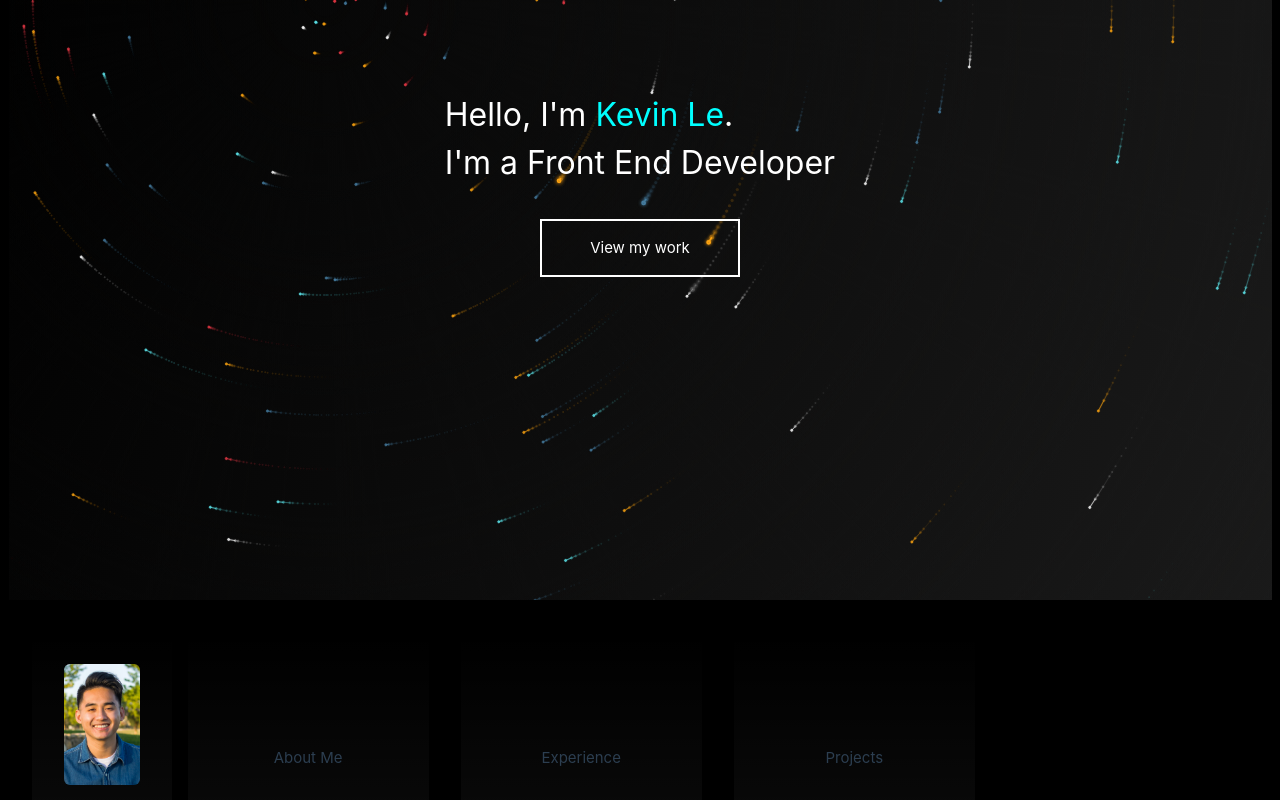
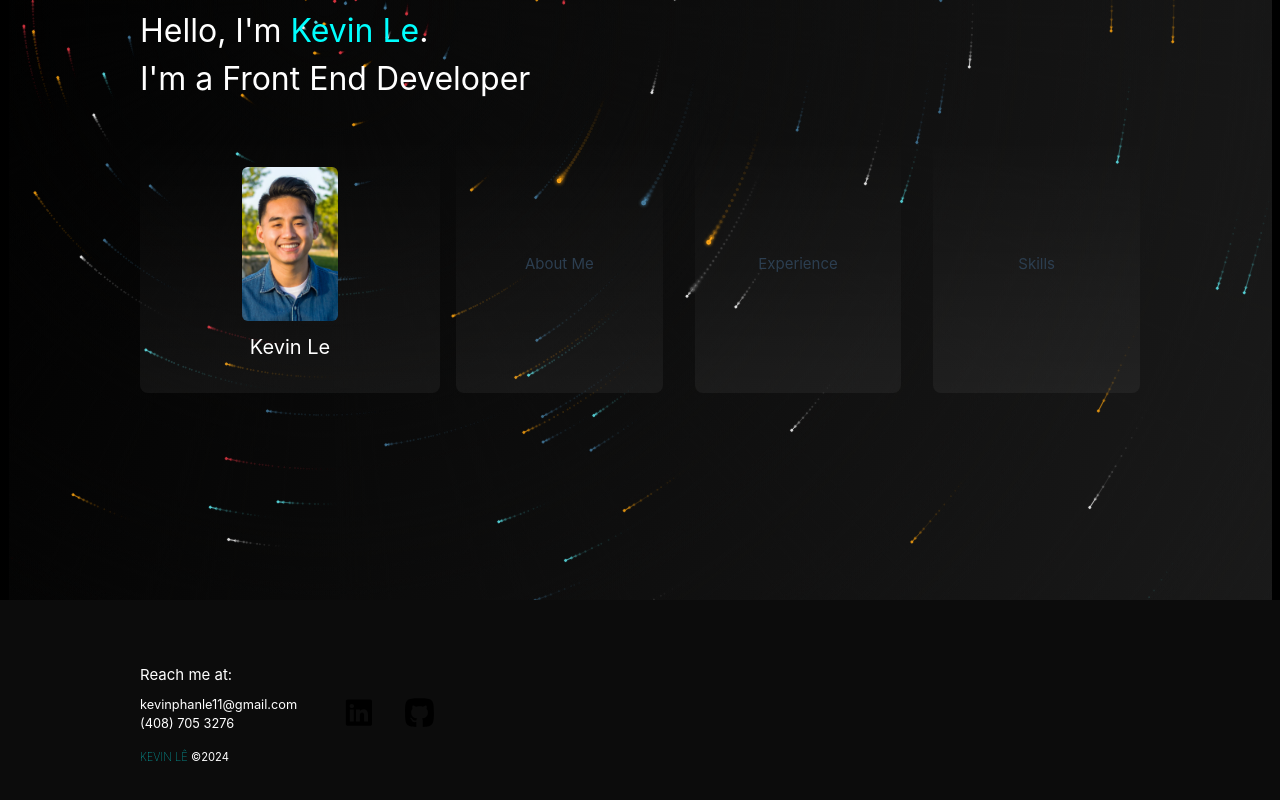
Before and after one commit to kevinphanle/Portfolio2024, a Vue app: page / in a window 1280 px wide. Shown: the part 200-1000 px from the top of the page. Built offline with nearby package versions, Linux system fonts and the light colour scheme.

Commit message:
redid layout

```diff
--- a/src/App.vue
+++ b/src/App.vue
@@ -15,18 +15,19 @@ import SidebarComponent from './components/SidebarComponent.vue';
   <div>
     <div class="home-page">
       <Canvas></Canvas>
+      <div class="main-layout">
         <div class="hero-content">
           <h3>Hello, I'm <span>Kevin Le</span>.</h3>
           <h3>I'm a Front End Developer</h3>
 
-        <a href="#sidebar" class="hero-cta">View my work</a>
+          <!-- <a href="#sidebar" class="hero-cta">View my work</a> -->
+
         </div>
-    </div>
-    <div class="main-layout">
+        <div class="hero-main flex ">
           <div class="left-sidebar" id="sidebar">
             <SidebarComponent />
           </div>
-      <div class="right-side grid grid-cols-4">
+          <div class="right-side grid grid-cols-3">
             <!-- <SectionComponent title="About Me"/>
             <AboutMe />
             <Experience />
@@ -36,7 +37,9 @@ import SidebarComponent from './components/SidebarComponent.vue';
               <SectionComponent :title="section.title" :content="section.content"/>
             </template>
           </div>
+        </div>
 
+      </div>
     </div>
     <Footer />
   </div>
@@ -47,9 +50,11 @@ import SidebarComponent from './components/SidebarComponent.vue';
   grid-column-gap: 1rem;
   grid-row-gap: 1rem;
   justify-content: center;
-  padding: 2rem;
-  display: flex;
-  position: relative;
+  padding: 2rem 0;
+  /* display: flex; */
+  position: absolute;
+  width: 1000px;
+  margin: 0 auto;
   /* background: radial-gradient(ellipse 100% 40% at 50% 60%, rgba(102, 99, 246, 0.07), hsla(0, 0%, 100%, 0)); */
 }
 
@@ -76,13 +81,19 @@ import SidebarComponent from './components/SidebarComponent.vue';
   }
 }
 
+.hero-main {
+  grid-column-gap: 1rem;
+  grid-row-gap: 1rem;
+}
+
 .home-page {
   display: flex;
   justify-content: center;
   align-items: center;
 
   .hero-content {
-    position: absolute;
+    /* position: absolute; */
+    margin-bottom: 2rem;
 
 
     h3 {
--- a/src/components/Footer.vue
+++ b/src/components/Footer.vue
@@ -4,10 +4,12 @@ import IconLinkedin from './icons/IconLinkedin.vue';
 import IconGithub from './icons/IconGithub.vue';
 const socialIcons = [
   {
-    icon: IconLinkedin
+    icon: IconLinkedin,
+    url: 'https://www.linkedin.com/in/kevinphanle/'
   },
   {
-    icon: IconGithub
+    icon: IconGithub,
+    url: 'https://github.com'
   }
 ]
 </script>
@@ -34,14 +36,14 @@ const socialIcons = [
           <p>(408) 705 3276</p>
         </div>
         <p className="copyright">
-          Kevin Lê <span>©2020</span>
+          Kevin Lê <span>©2024</span>
         </p>
       </div>
 
       <div className="right">
         <ul className="social-icons">
           <template v-for="icon in socialIcons">
-            <SocialIcon :icon="icon.icon"></SocialIcon>
+            <SocialIcon :icon="icon"></SocialIcon>
           </template>
         </ul>
       </div>
@@ -53,7 +55,7 @@ const socialIcons = [
 
 .footer {
   width: 100%;
-  background: #ddd;
+  background: #0c0c0c;
 
   padding: 4rem 0;
   position: relative;
@@ -84,9 +86,11 @@ const socialIcons = [
 
   .footer-content {
     display: flex;
-    justify-content: space-evenly;
+    /* justify-content: space-evenly; */
+    gap: 2rem;
     margin: 0 auto;
-    width: 80%;
+    /* width: 80%; */
+    width: 1000px;
 
     .left {
 
@@ -117,8 +121,10 @@ const socialIcons = [
         font-weight: 100;
         font-size: 0.7rem;
         text-transform: uppercase;
+        color: cyan;
+
         span {
-
+          color: white;
         }
       }
     }
@@ -136,27 +142,7 @@ const socialIcons = [
         li {
           margin: 0 15px;
 
-          a {
-            display: inline-block;
-            /* background: lighten($darkgray, $amount: 10%); */
 
-            text-decoration: none;
-            width: 30px;
-            height: 30px;
-            font-size: 2rem;
-
-            &:hover {
-              transition: all 0.4s;
-              /* background: $highlight; */
-              cursor: pointer;
-
-              transform: scale(0.9);
-            }
-
-
-
-
-          }
         }
       }
     }
--- a/src/components/SectionComponent.vue
+++ b/src/components/SectionComponent.vue
@@ -13,11 +13,11 @@ function toggleSection () {
 </script>
 
 <template>
-  <section class="flex flex-col gap-4 section-comp p-8 rounded-lg" @click="toggleSection">
+  <section class="flex flex-col gap-4 section-comp p-8 rounded-lg cursor-pointer" @click="toggleSection">
     {{props.title}}
 
     <div v-if="showSection">
-      <p>{{props.content}}</p>
+      <div v-html="props.content"></div>
     </div>
   </section>
 
@@ -33,6 +33,12 @@ function toggleSection () {
   p {
     color: white;
   }
+
+  &:hover {
+    background: cyan;
+    color: black;
+    transition: all .2s;
+  }
 }
 
 </style>
--- a/src/components/SidebarComponent.vue
+++ b/src/components/SidebarComponent.vue
@@ -42,7 +42,7 @@ const navigationItems = [
   /* background: #111; */
   background: linear-gradient(rgba(255, 255, 255, 0) 0%, rgba(255, 255, 255, 0.05) 100%);
   color: white;
-
+  min-width: 300px;
 }
 
 
--- a/src/components/SocialIcon.vue
+++ b/src/components/SocialIcon.vue
@@ -5,11 +5,11 @@ const props = defineProps(['icon'])
 <template>
   <li>
     <a
-      href="#"
+      :href="icon.url"
       target="_blank"
       rel="noopener noreferrer"
       >
-      <component :is="icon"></component>
+      <component :is="icon.icon"></component>
     </a>
   </li>
 </template>
@@ -18,7 +18,24 @@ const props = defineProps(['icon'])
 
 a {
   display: inline-block;
+  /* background: lighten($darkgray, $amount: 10%); */
+
+  text-decoration: none;
   width: 30px;
+  height: 30px;
+  font-size: 2rem;
+
+  &:hover {
+    transition: all 0.4s;
+    /* background: $highlight; */
+    cursor: pointer;
+
+    transform: scale(1.7);
+  }
+
+
+
+
 }
 
 </style>
--- a/src/components/section_mapping.js
+++ b/src/components/section_mapping.js
@@ -1,7 +1,7 @@
 export default [
   {
     title: 'About Me',
-    content: 'This is about me'
+    content: 'I have transitioned careers back in 2020 and have since been honing my skills and passion in development at Zendesk. \n\n Outside of development, I enjoy staying active by backpacking and playing grass volleyball.'
   },
 
   {
@@ -9,7 +9,7 @@ export default [
     content: "This is my experience",
   },
   {
-    title: 'Projects',
-    content: 'These are my projects'
+    title: 'Skills',
+    content: 'These are my skills'
   }
 ]
```
Lines whose indentation alone changed are shown as unchanged.
